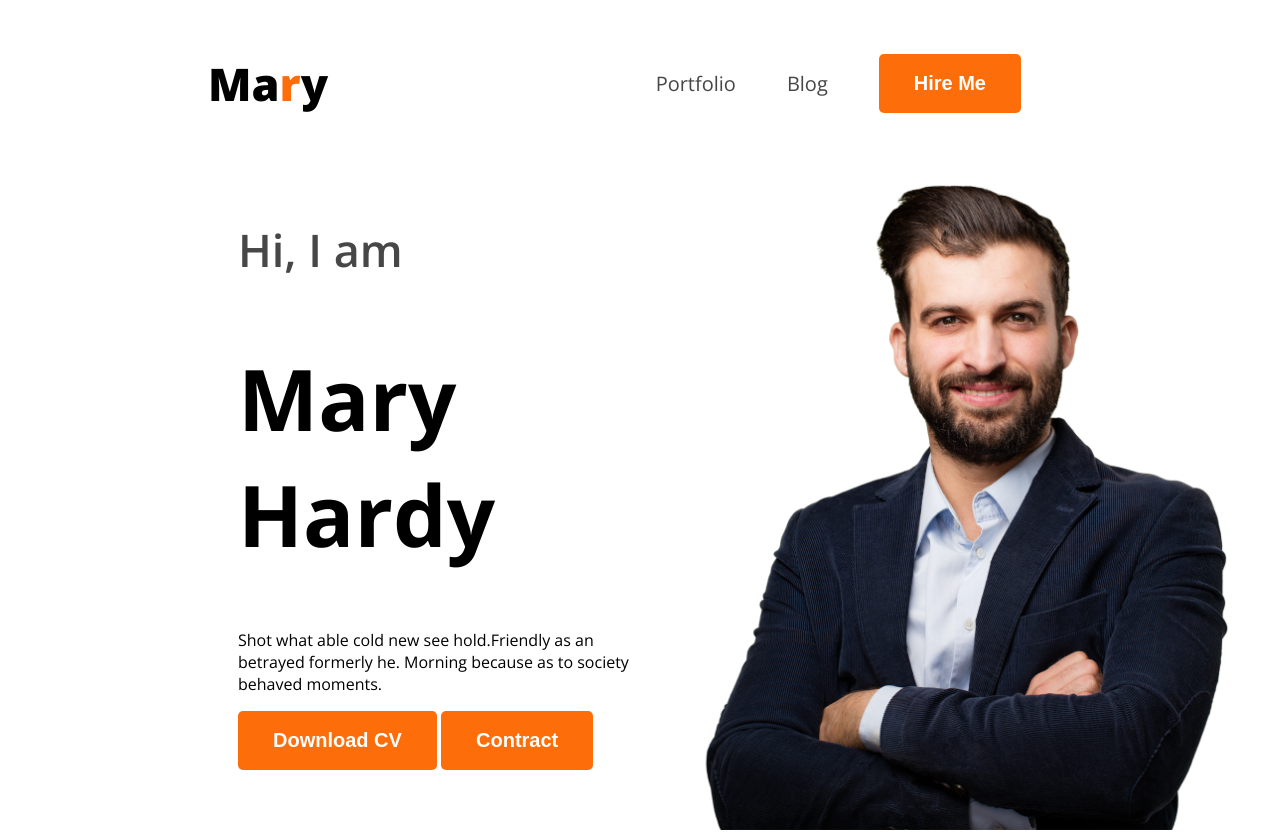
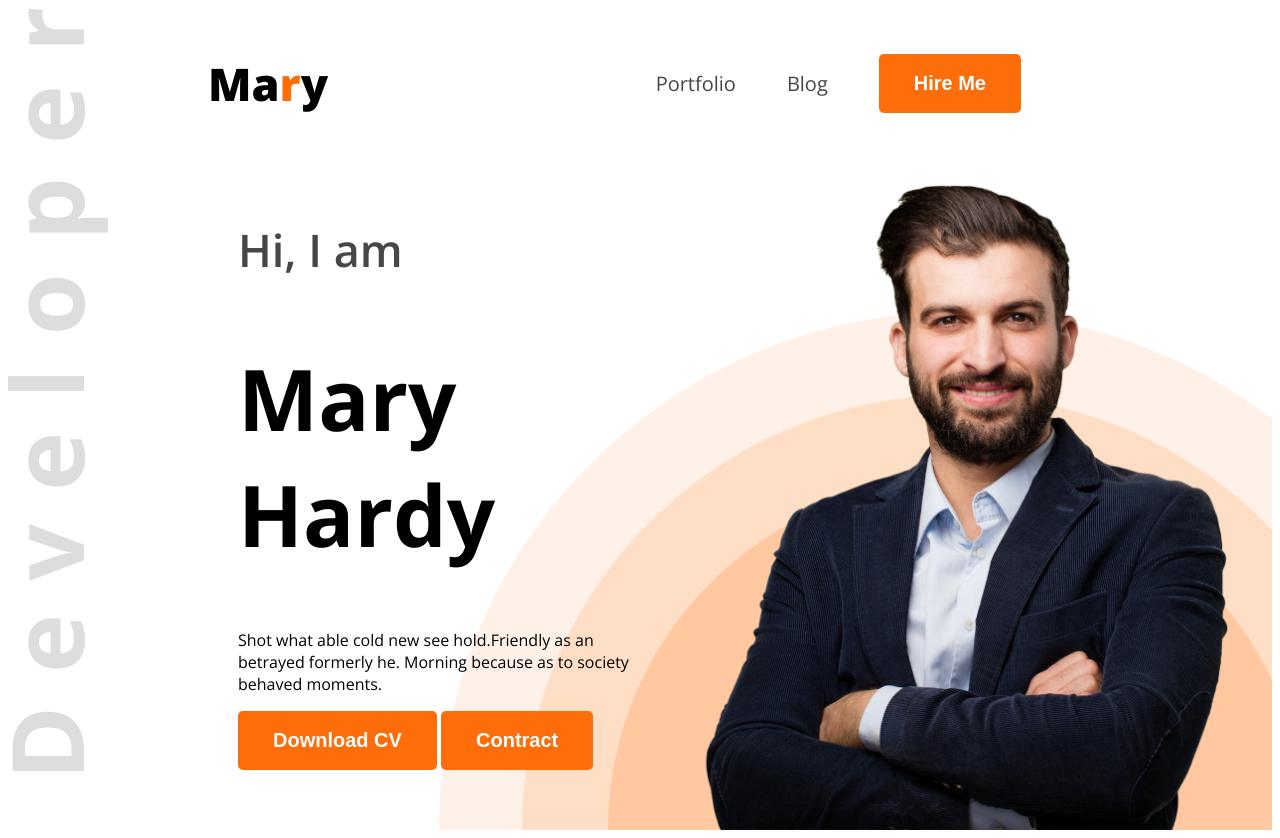
Before and after one commit to irfanulislamafif/web-dev-portfolio, a plain HTML site: page index.html in a window 1280 px wide. Drawn offline with nearby package versions, Linux system fonts and the light colour scheme.

Commit message:
the seventh change

```diff
--- a/styles/portfolio.css
+++ b/styles/portfolio.css
@@ -1,7 +1,7 @@
 /* header */
 
 .header {
-    background-image: url('images/developer.png'), url('images/header_bg.png');
+    background-image: url('../images/developer.png'), url('../images/header_bg.png');
     background-repeat: no-repeat;
     background-position: top left, bottom right;
 }
```
